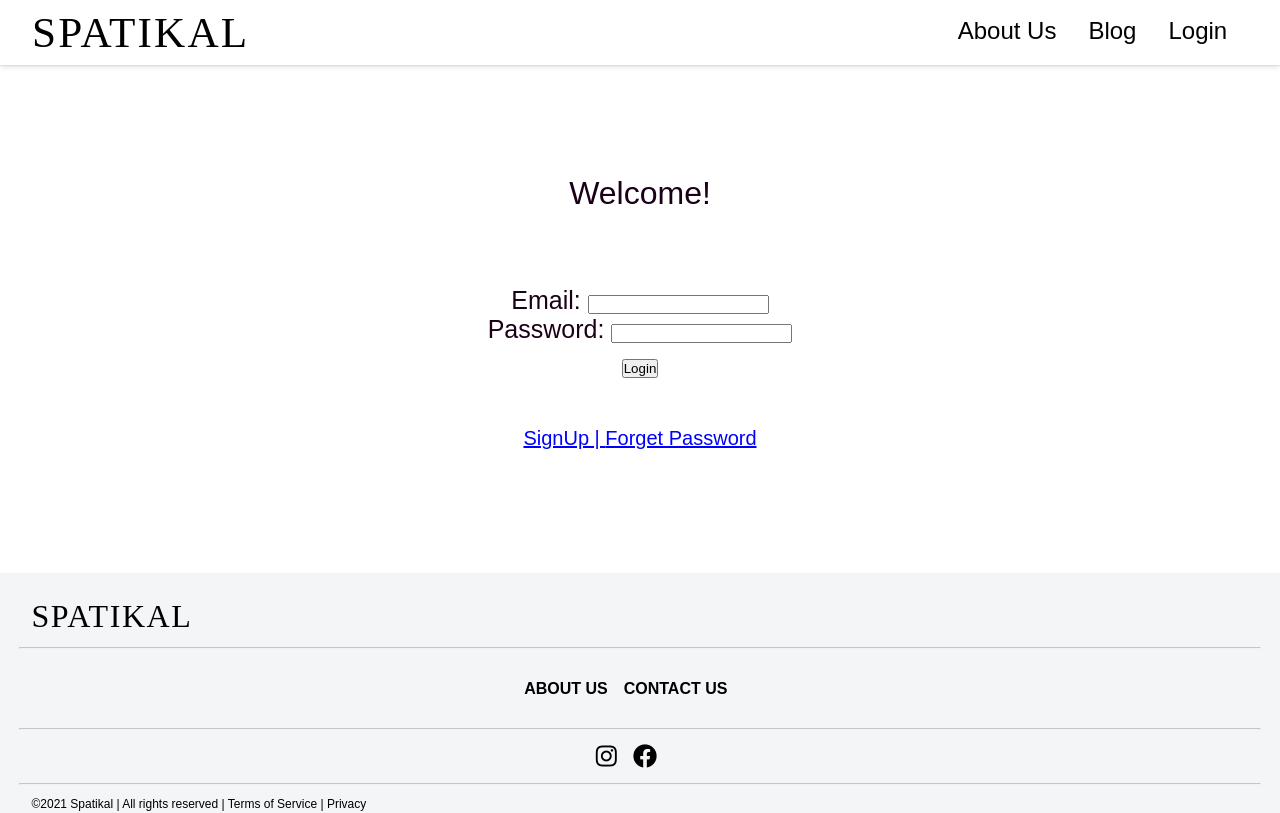
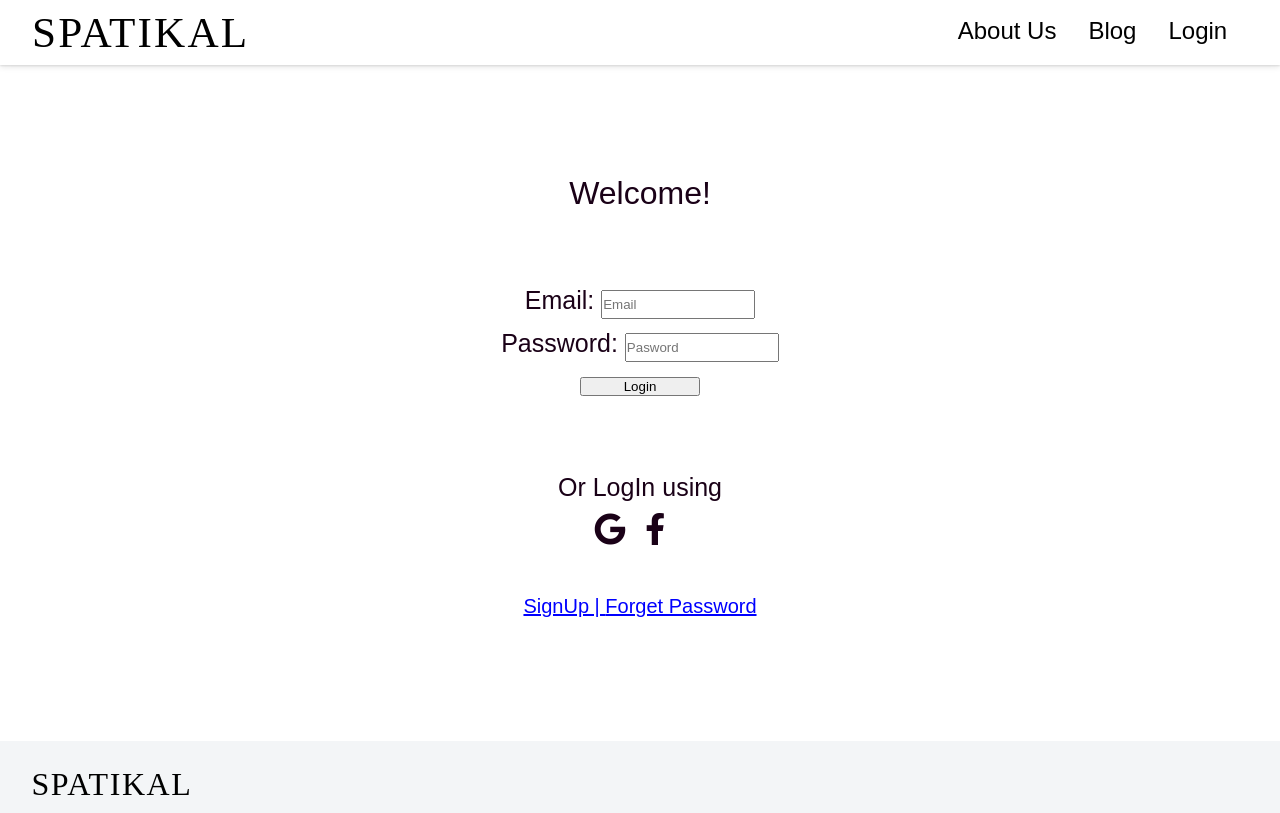
Before and after one commit to siddharthpatra/Spatikal, a React app: page /login in a window 1280 px wide. Shown: the top 813 px of the page. Built offline with nearby package versions, Linux system fonts and the light colour scheme; no server answers; a web font is replaced by a local one.

Commit message:
Login/SignUp 2.0

```diff
--- a/src/components/authentication/Signup.jsx
+++ b/src/components/authentication/Signup.jsx
@@ -42,11 +42,23 @@ export default function Signup(props) {
           <br></br>
           <div className="emailSignUp">
             <label htmlFor="email">Email: </label>
-            <input id="email" ref={emailRef} required type="email" />
+            <input
+              id="email"
+              ref={emailRef}
+              required
+              type="email"
+              placeholder="Email"
+            />
           </div>
           <div className="passwordSignUp">
             <label htmlFor="password">Password: </label>
-            <input id="password" ref={passwordRef} required type="password" />
+            <input
+              id="password"
+              ref={passwordRef}
+              required
+              type="password"
+              placeholder="Password"
+            />
           </div>
           <div className="cPasswordSignUp">
             <label htmlFor="password_Confirmation">
@@ -57,12 +69,18 @@ export default function Signup(props) {
               ref={passwordConfirmationRef}
               required
               type="password"
+              placeholder="Re-enter Password"
             />
           </div>
-          <button disabled={loading} type="submit">
+          <button id="signupButton" disabled={loading} type="submit">
             Sign Up
           </button>
         </form>
+        <br></br>
+        <div className="extra">Or SignUp using</div>
+
+        <i class="fab fa-google"></i>
+        <i class="fab fa-facebook-f"></i>
 
         <div className="SignUpBottom">
           <br></br>
--- a/src/components/authentication/login.jsx
+++ b/src/components/authentication/login.jsx
@@ -38,24 +38,44 @@ export default function Login(props) {
           <br></br>
           <div className="emailLogIn">
             <label htmlFor="email">Email: </label>
-            <input id="email" ref={emailRef} required type="email" />
+
+            <input
+              id="email"
+              ref={emailRef}
+              required
+              type="email"
+              placeholder="Email"
+            />
           </div>
+
           <div className="passwordLogIn">
             <label htmlFor="password">Password: </label>
-            <input id="password" ref={passwordRef} required type="password" />
+            <input
+              id="password"
+              ref={passwordRef}
+              required
+              type="password"
+              placeholder="Pasword"
+            />
           </div>
           <div className="buttonLogin">
-            <button disabled={loading} type="submit">
+            <button id="loginButton" disabled={loading} type="submit">
               Login
             </button>
           </div>
         </form>
+        <br></br>
+        <br></br>
+        <div className="extra">Or LogIn using</div>
+
+        <i class="fab fa-google"></i>
+        <i class="fab fa-facebook-f"></i>
         <div className="loginBottom">
           <br></br>
           <br></br>
           <p>
-            <Link to={{ pathname: "/signup" }}> SignUp  |  </Link>
-            <Link to={{ pathname: "" }}>  Forget Password</Link>
+            <Link to={{ pathname: "/signup" }}> SignUp | </Link>
+            <Link to={{ pathname: "" }}> Forget Password</Link>
           </p>
         </div>
       </div>
--- a/src/resources/css/login.css
+++ b/src/resources/css/login.css
@@ -1,5 +1,6 @@
 .emailLogIn {
   font-size: 25px;
+  padding-bottom: 10px;
 }
 
 .passwordLogIn {
@@ -15,5 +16,25 @@
   font-size: 20px;
   color: blue;
   text-decoration: underline;
+}
 
+#loginButton {
+  width: 120px;
 }
+#email {
+  width: 150px;
+  height: 25px;
+}
+
+#password {
+  width: 150px;
+  height: 25px;
+}
+
+.additionalOptions {
+  font-size: 25px;
+}
+
+.fab {
+  padding-right: 20px;
+}
--- a/src/resources/css/signUp.css
+++ b/src/resources/css/signUp.css
@@ -1,11 +1,14 @@
 .emailSignUp {
   font-size: 25px;
+  padding-bottom: 10px;
 }
 .passwordSignUp {
   font-size: 25px;
+  padding-bottom: 10px;
 }
 .cPasswordSignUp {
   font-size: 25px;
+  padding-bottom: 10px;
 }
 .SignUpBottom {
   font-size: 20px;
@@ -16,3 +19,15 @@
   padding-top: 110px;
   padding-bottom: 110px;
 }
+.extra{
+  font-size: 25px;
+  padding-bottom: 10px;
+}
+
+#password_Confirmation {
+  width: 150px;
+  height: 25px;
+}
+#signupButton {
+  width: 120px;
+}
```
